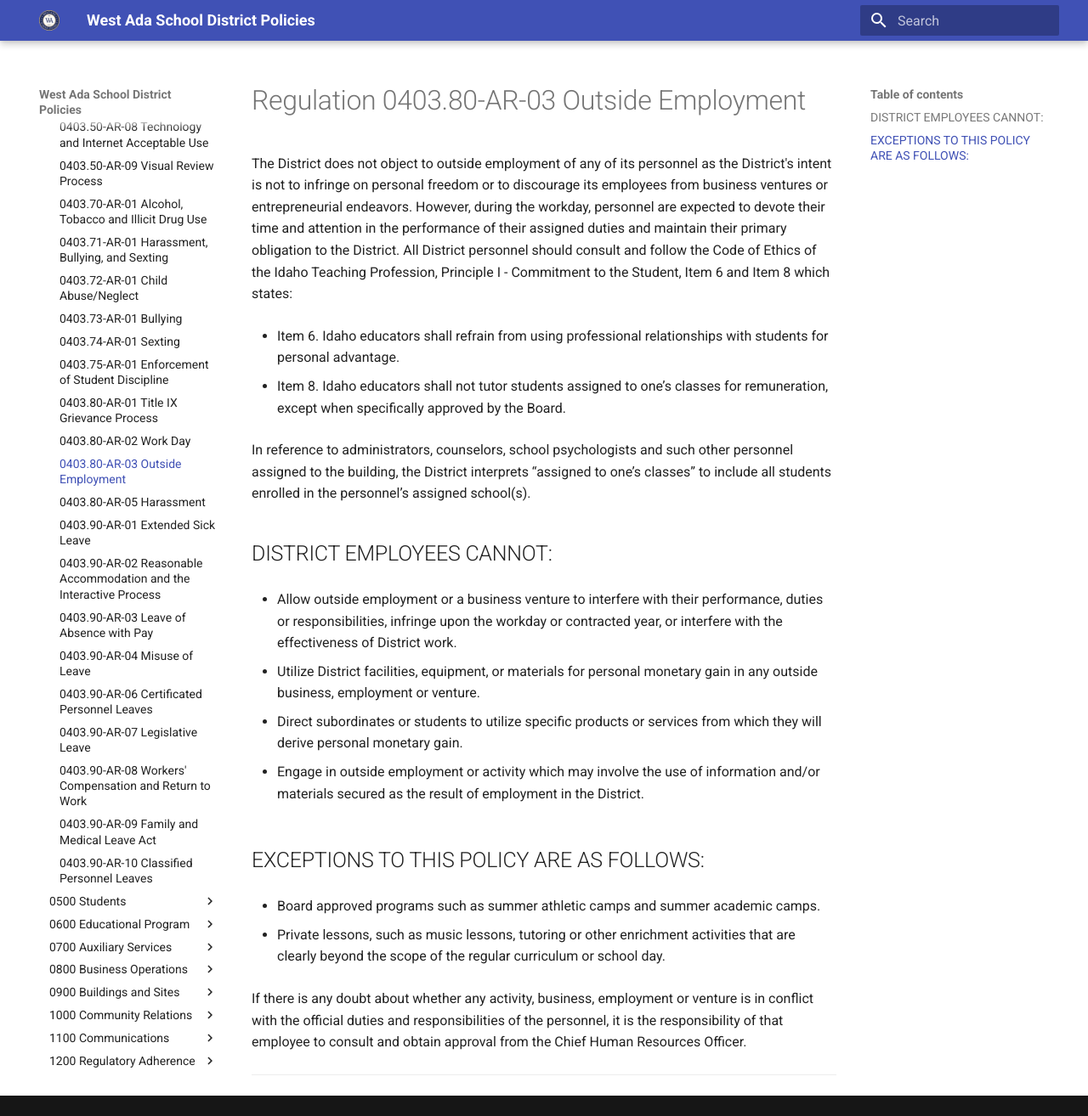
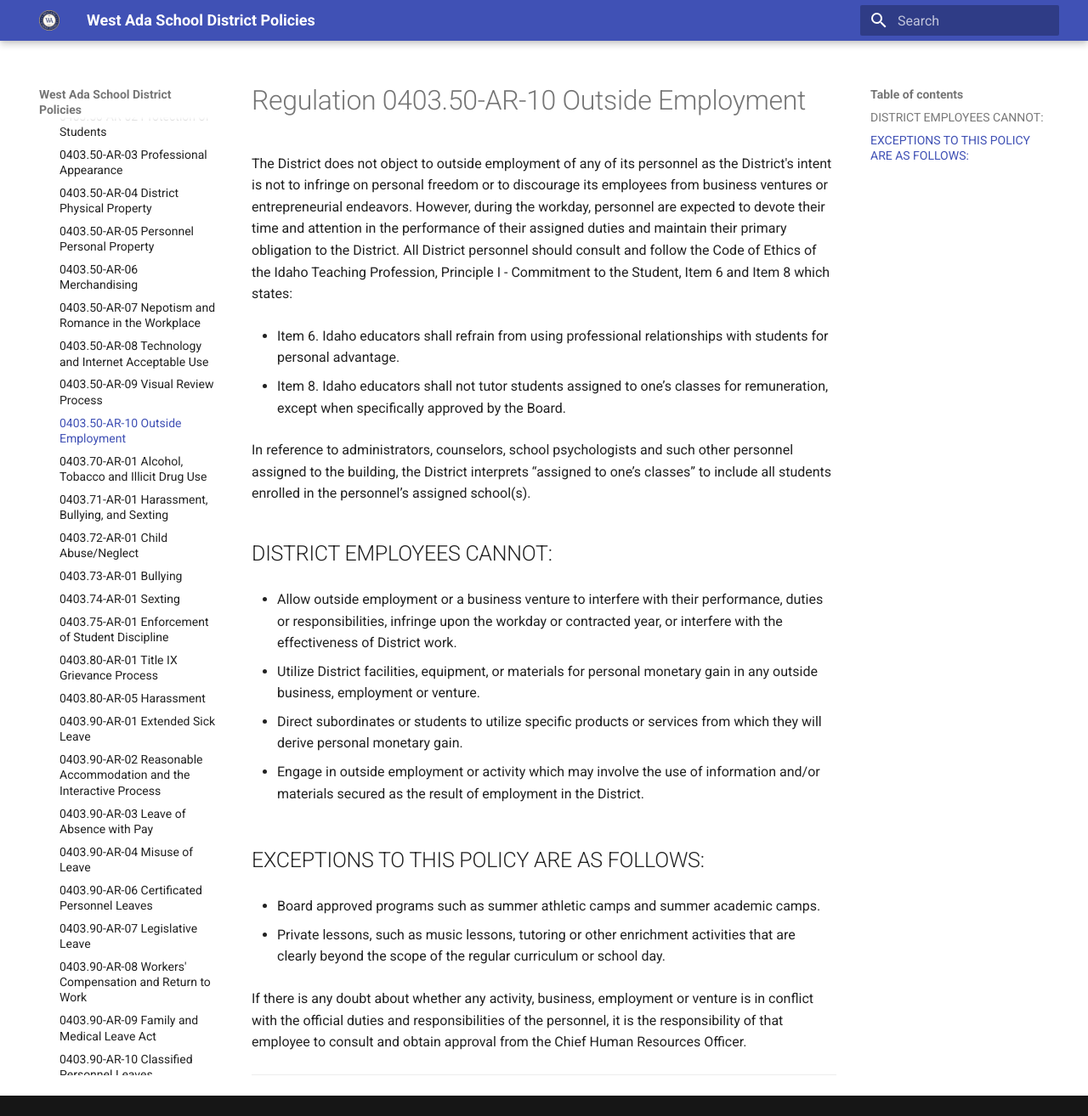
Before and after one commit to westada/section-400-hr-policy-review, an MkDocs documentation site: the page built from docs/regulations/0400-Staff/0403.50-AR-10.md, in a window 1280 px wide and 1314 px high. Shown: the whole window at 85% size. Built offline with MkDocs 1.6.1 and Material for MkDocs 9.7.7, drawn with Linux system fonts in a browser that asks for light colours.

Commit message:
AR Reorganizing

```diff
--- a/docs/regulations/0400-Staff/0403.80-AR-02.md
+++ b/docs/regulations/0400-Staff/0402.10-AR-06.md
@@ -1,7 +1,7 @@
 ---
-policy: "0403.80"
+policy: "0402.10"
 kind: Regulation
-title: 0403.80-AR-02 Work Day
+title: 0402.10-AR-06 Work Day
 ---
 
 ## WORKING HOURS
--- a/docs/regulations/0400-Staff/0403.80-AR-03.md
+++ b/docs/regulations/0400-Staff/0403.50-AR-10.md
@@ -1,7 +1,7 @@
 ---
-policy: "0403.80"
+policy: "0403.50"
 kind: Regulation
-title: 0403.80-AR-03 Outside Employment
+title: 0403.50-AR-10 Outside Employment
 ---
 
 The District does not object to outside employment of any of its personnel as the District's intent is not to infringe on personal freedom or to discourage its employees from business ventures or entrepreneurial endeavors. However, during the workday, personnel are expected to devote their time and attention in the performance of their assigned duties and maintain their primary obligation to the District.  All District personnel should consult and follow the Code of Ethics of the Idaho Teaching Profession, Principle I - Commitment to the Student, Item 6 and Item 8 which states:
```
